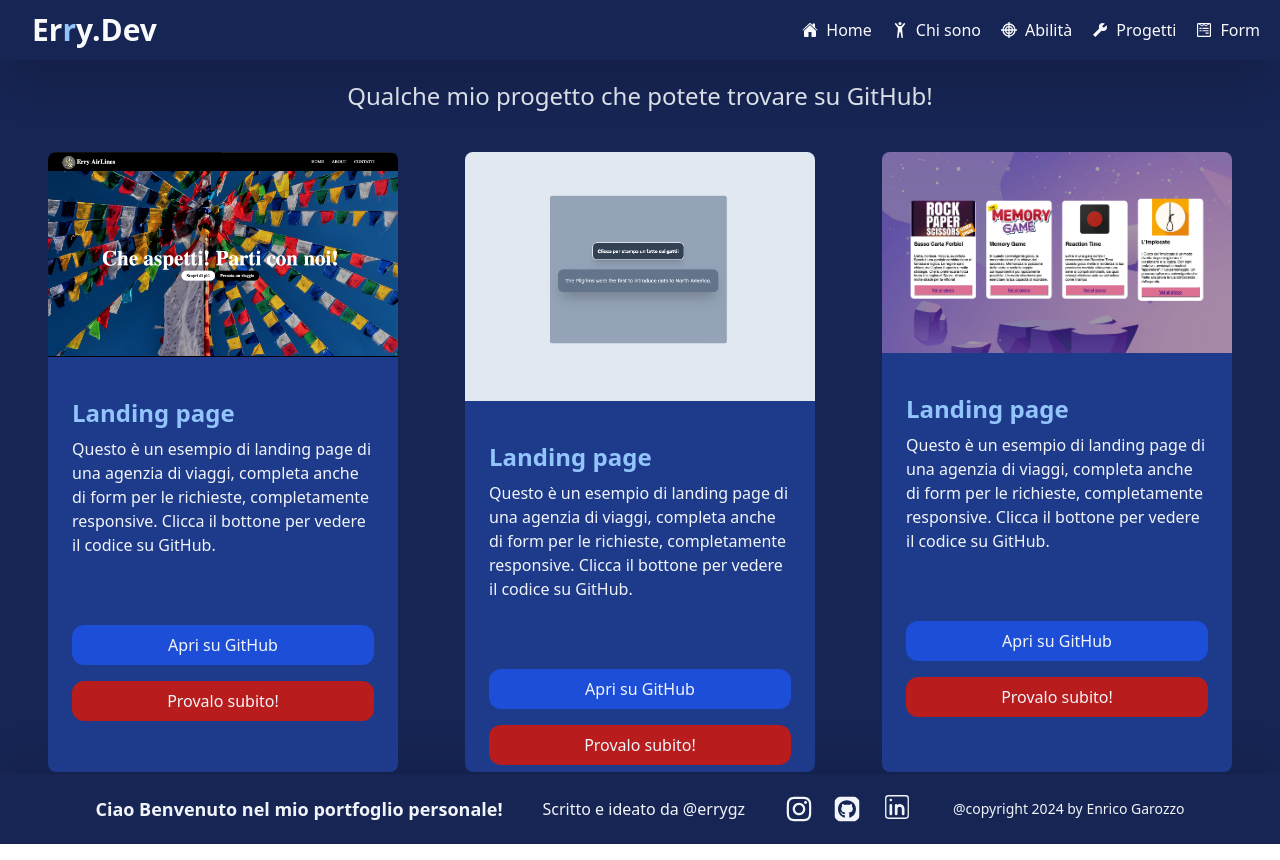
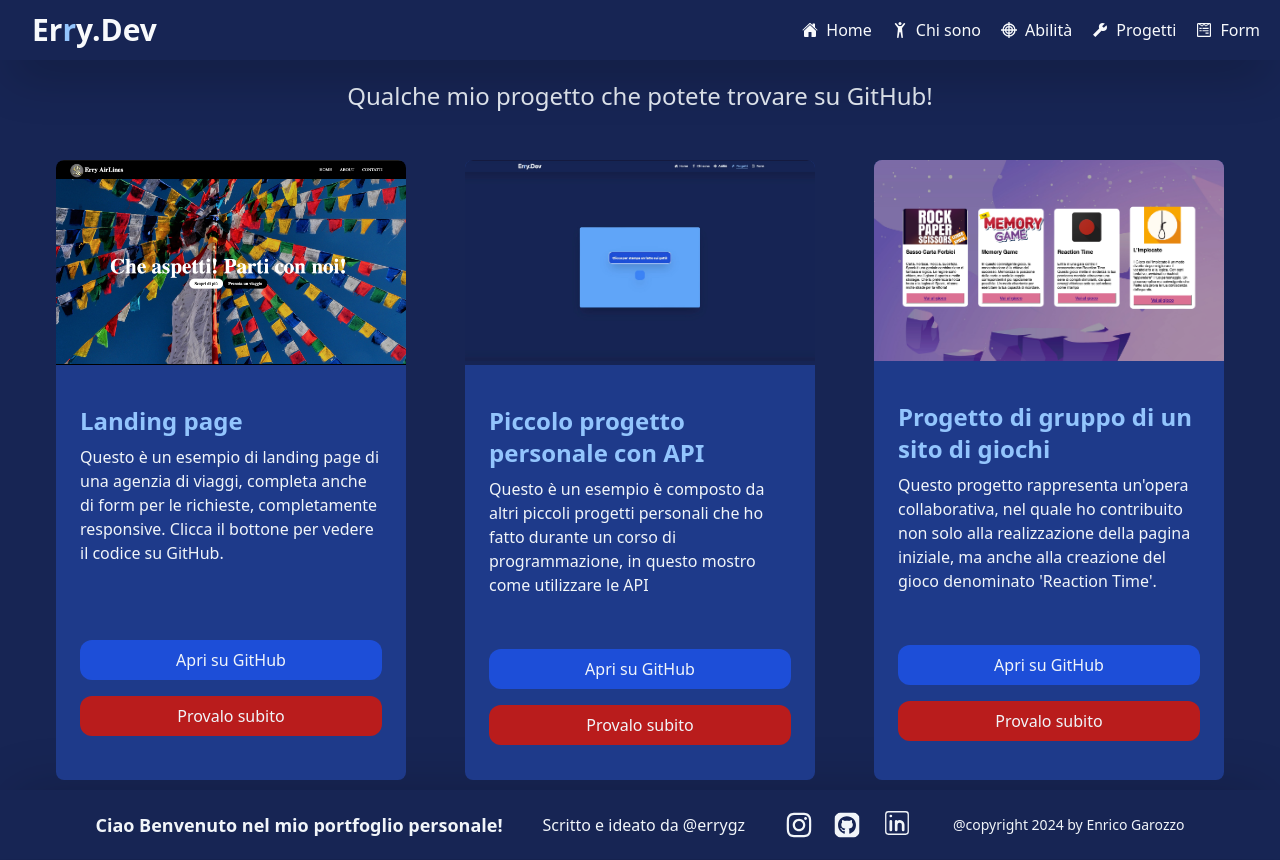
Before and after one commit to Erry002/ErryDev, a React (Vite) app: page /project in a window 1280 px wide. Built offline with nearby package versions, Linux system fonts and the light colour scheme.

Commit message:
fix card

```diff
--- a/src/components/Card.jsx
+++ b/src/components/Card.jsx
@@ -6,17 +6,19 @@ export default function Card({
   imageUrl,
   urlGit,
   urlSito,
+  btnTesto1,
+  btnTesto2,
 }) {
   const handleButtonClick = (url) => {
     window.open(url, "_blank");
   };
 
   return (
-    <div className=" gap-10 h-[620px] sm:w-[350px] flex flex-col items-center rounded-lg m-2 bg-blue-900 overflow-hidden hover:bg-blue-800 hover:scale-105 transition">
+    <div className=" gap-10 h-[620px] sm:w-[350px] flex flex-col items-center rounded-lg m-4 bg-blue-900 overflow-hidden hover:bg-blue-800 hover:scale-105 transition">
       <img className="w-full" src={imageUrl} alt="Card" />
-      <div className="px-6 py-0">
+      <div className="px-6 -mb-4 sm:h-[250px]">
         <div className="font-bold text-blue-300 text-2xl mb-2">{title}</div>
-        <p className="text-slate-100 text-base">{description}</p>
+        <p className="text-slate-100 h-full text-base">{description}</p>
       </div>
       <div className="px-6 py-7 w-full flex flex-col justify-end items-end">
         <button
@@ -28,7 +30,7 @@ export default function Card({
             )
           }
         >
-          Apri su GitHub
+          {btnTesto1}
         </button>
         <button
           className="bg-red-700 w-full p-2 mb-4 rounded-xl transition-all hover:underline hover:bg-red-600 underline-offset-4 mt-auto"
@@ -39,9 +41,55 @@ export default function Card({
             )
           }
         >
-          Provalo subito!
+          {btnTesto2}
         </button>
       </div>
     </div>
   );
 }
+
+
+/*
+//Progetto di card non convertito in componente!
+
+            <div className="h-[620px] sm:w-[350px] flex flex-col items-center rounded-lg m-2 bg-blue-900 overflow-hidden hover:bg-blue-800 hover:scale-105 transition ">
+              <div className="">
+                <img
+                  src={logo}
+                  alt="logo_card_landing"
+                  className="rounded-lg shadow-xl my-2 w-full"
+                />
+              </div>
+              <div className="p-5">
+                <h1 className="mt-5 text-xl text-blue-300">
+                  Un esempio di landing page personalizzata
+                </h1>
+                <p className="mt-5 text-slate-200 mb-6">
+                  Questo è un esempio di landing page di una agenzia di viaggi,
+                  completa anche di form per le richieste, completamente
+                  responsive. <br />
+                  Clicca il bottone per vedere il codice su GitHub.
+                </p>
+                <button
+                  className="bg-blue-700 w-full p-2 mb-4 rounded-xl transition-all hover:underline hover:bg-blue-600 underline-offset-4 mt-auto"
+                  onClick={() =>
+                    handleButtonClick(
+                      "https://github.com/Erry002/simulazione-landing/tree/main/code"
+                    )
+                  }
+                >
+                  Apri su GitHub
+                </button>
+                <Link
+                  target="_blank" rel="noopener noreferrer"
+                  to="https://erryairlines.netlify.app/"
+                >
+                  <button
+                  className="bg-blue-700 w-full p-2 mb-4 rounded-xl transition-all hover:underline hover:bg-blue-600 underline-offset-4 mt-auto"
+                  >
+                    Provalo Subito!
+                  </button>
+                </Link>
+              </div>
+            </div>
+*/
--- a/src/pages/Project.jsx
+++ b/src/pages/Project.jsx
@@ -27,153 +27,35 @@ export default function Project() {
               imageUrl={logo}
               urlGit="https://github.com/Erry002/simulazione-landing/tree/main/code"
               urlSito="https://erryairlines.netlify.app/"
+              btnTesto1="Apri su GitHub"
+              btnTesto2="Provalo subito"
             />
-            {/* <div className="h-[620px] sm:w-[350px] flex flex-col items-center rounded-lg m-2 bg-blue-900 overflow-hidden hover:bg-blue-800 hover:scale-105 transition ">
-              <div className="">
-                <img
-                  src={logo}
-                  alt="logo_card_landing"
-                  className="rounded-lg shadow-xl my-2 w-full"
-                />
-              </div>
-              <div className="p-5">
-                <h1 className="mt-5 text-xl text-blue-300">
-                  Un esempio di landing page personalizzata
-                </h1>
-                <p className="mt-5 text-slate-200 mb-6">
-                  Questo è un esempio di landing page di una agenzia di viaggi,
-                  completa anche di form per le richieste, completamente
-                  responsive. <br />
-                  Clicca il bottone per vedere il codice su GitHub.
-                </p>
-                <button
-                  className="bg-blue-700 w-full p-2 mb-4 rounded-xl transition-all hover:underline hover:bg-blue-600 underline-offset-4 mt-auto"
-                  onClick={() =>
-                    handleButtonClick(
-                      "https://github.com/Erry002/simulazione-landing/tree/main/code"
-                    )
-                  }
-                >
-                  Apri su GitHub
-                </button>
-                <Link
-                  target="_blank" rel="noopener noreferrer"
-                  to="https://erryairlines.netlify.app/"
-                >
-                  <button
-                  className="bg-blue-700 w-full p-2 mb-4 rounded-xl transition-all hover:underline hover:bg-blue-600 underline-offset-4 mt-auto"
-                  >
-                    Provalo Subito!
-                  </button>
-                </Link>
-              </div>
-            </div> */}
 
             {/* seconda card */}
             <Card
-              title="Landing page"
-              description="Questo è un esempio di landing page di una agenzia di viaggi, completa anche di form per le richieste, completamente
-        responsive. Clicca il bottone per vedere il codice su GitHub."
+              title="Piccolo progetto personale con API"
+              description="Questo è un esempio è composto da altri piccoli progetti
+              personali che ho fatto durante un corso di programmazione, in questo mostro come utilizzare le API"
               imageUrl={fatcs}
               urlGit="https://github.com/Erry002/Cartella-documentazione-corsi-WebDev/blob/main/Corso%20Opinno%20WebDev/Programma%20corso%20Opinno/Giorno_21_introduzione_react/Progetti_con_React_%2B_Vite/progetto_con_vit/doc_amo/src/EsFect.jsx"
               urlSito="https://errydev.netlify.app/catFact"
+              btnTesto1="Apri su GitHub"
+              btnTesto2="Provalo subito"
             />
-            {/* <div className="h-[620px] sm:w-[350px] flex flex-col items-center rounded-lg m-2 bg-blue-900 overflow-hidden hover:bg-blue-800 hover:scale-105 transition ">
-              <div className=" ">
-                <img
-                  src={fatcs}
-                  alt="logo_card_cat_facts"
-                  className="rounded-lg shadow-xl my-2 w-full"
-                />
-              </div>
-              <div className="w-full px-5 flex flex-col justify-between">
-                <div>
-                  <h1 className="mt-5 text-xl text-blue-300">
-                    Piccolo progetto personale con API
-                  </h1>
-                  <p className="mt-5 text-slate-200 mb-6">
-                    Questo è un esempio è composto da altri piccoli progetti
-                    personali che ho fatto, in questo mostro come utilizzare le
-                    API
-                    <br />
-                    Clicca il bottone per vedere il codice su GitHub.
-                  </p>
-                </div>
-                <div className="">
-                  <button
-                    className="bg-blue-700 w-full p-2 rounded-xl sm:mt-7 transition-all hover:underline hover:bg-blue-600 underline-offset-4 "
-                    onClick={() =>
-                      handleButtonClick(
-                        "https://github.com/Erry002/Cartella-documentazione-corsi-WebDev/blob/main/Corso%20Opinno%20WebDev/Programma%20corso%20Opinno/Giorno_21_introduzione_react/Progetti_con_React_%2B_Vite/progetto_con_vit/doc_amo/src/EsFect.jsx"
-                      )
-                    }
-                  >
-                    Apri su GitHub
-                  </button>
-
-                  <Link to="/catFact">
-                    <button className="bg-blue-700 w-full p-2 rounded-xl sm:mt-4 mt-4 transition-all hover:underline hover:bg-blue-600 underline-offset-4 ">
-                      Provalo Subito!
-                    </button>
-                  </Link>
-                </div>
-              </div>
-            </div> */}
 
             {/* terza card */}
             <Card
-              title="Landing page"
-              description="Questo è un esempio di landing page di una agenzia di viaggi, completa anche di form per le richieste, completamente
-        responsive. Clicca il bottone per vedere il codice su GitHub."
+              title="Progetto di gruppo di un sito di giochi"
+              description="Questo progetto rappresenta un'opera collaborativa, nel
+              quale ho contribuito non solo alla realizzazione della
+              pagina iniziale, ma anche alla creazione del gioco
+              denominato 'Reaction Time'."
               imageUrl={games}
               urlGit="https://github.com/Erry002/Cartella-documentazione-corsi-WebDev/tree/main/Corso%20Opinno%20WebDev/Programma%20corso%20Opinno/Lavoro_gruppo_dicembre_Sito_giochi"
               urlSito="https://siteplaygame.netlify.app/"
+              btnTesto1="Apri su GitHub"
+              btnTesto2="Provalo subito"
             />
-            {/* <div className="h-[620px] sm:w-[350px] flex flex-col items-center rounded-lg m-2 bg-blue-900 overflow-hidden hover:bg-blue-800 hover:scale-105 transition ">
-              <div>
-                <img
-                  src={games}
-                  alt="logo_card_games"
-                  className="rounded-lg shadow-xl my-2 w-full"
-                />
-              </div>
-              <div className="w-full px-5 flex flex-col justify-between">
-                <div>
-                  <h1 className="mt-5 text-xl text-blue-300">
-                    Progetto di gruppo di un sito di giochi
-                  </h1>
-                  <p className="mt-5 text-slate-200 mb-9">
-                    Questo progetto rappresenta un'opera collaborativa, nel
-                    quale ho contribuito non solo alla realizzazione della
-                    pagina iniziale, ma anche alla creazione del gioco
-                    denominato 'Reaction Time'.
-                    <br />
-                    Clicca il bottone per vedere il codice su GitHub.
-                  </p>
-                </div>
-                <div className="">
-                  <button
-                    className="bg-blue-700 w-full p-2 mb-4 rounded-xl transition-all hover:underline hover:bg-blue-600 underline-offset-4 mt-[-13px]"
-                    onClick={() =>
-                      handleButtonClick(
-                        "https://github.com/Erry002/Cartella-documentazione-corsi-WebDev/tree/main/Corso%20Opinno%20WebDev/Programma%20corso%20Opinno/Lavoro_gruppo_dicembre_Sito_giochi"
-                      )
-                    }
-                  >
-                    Apri su GitHub
-                  </button>
-                  <Link
-                    target="_blank"
-                    rel="noopener noreferrer"
-                    to="https://siteplaygame.netlify.app/"
-                  >
-                    <button className="bg-blue-700 w-full p-2 rounded-xl transition-all hover:underline hover:bg-blue-600 underline-offset-4">
-                      Provalo Subito!
-                    </button>
-                  </Link>
-                </div>
-              </div>
-            </div> */}
           </div>
         </div>
       </div>
```
Also changed, not shown: src/assets/cat_facts.png, 1 other file (tests, documents, lock files or other folders).
